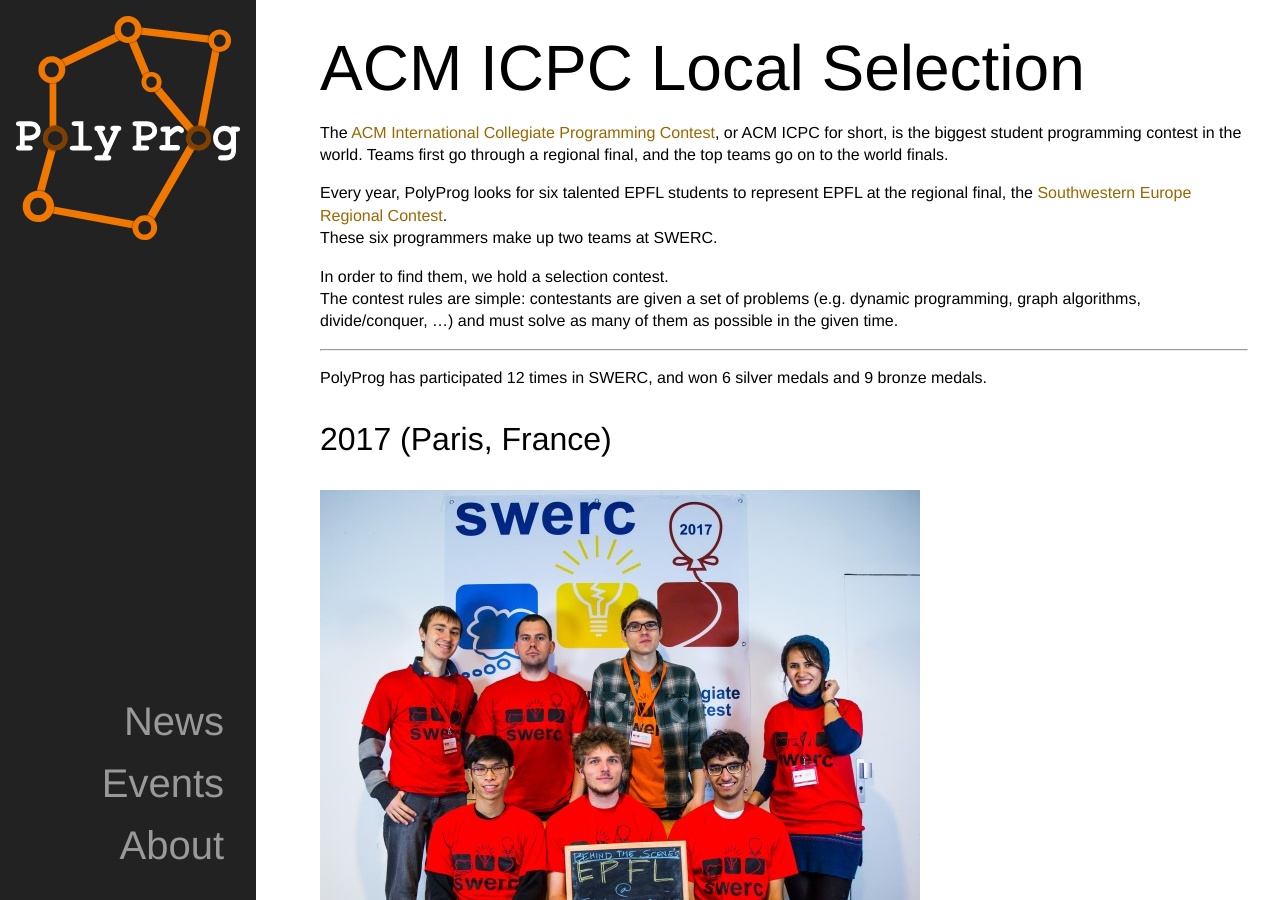
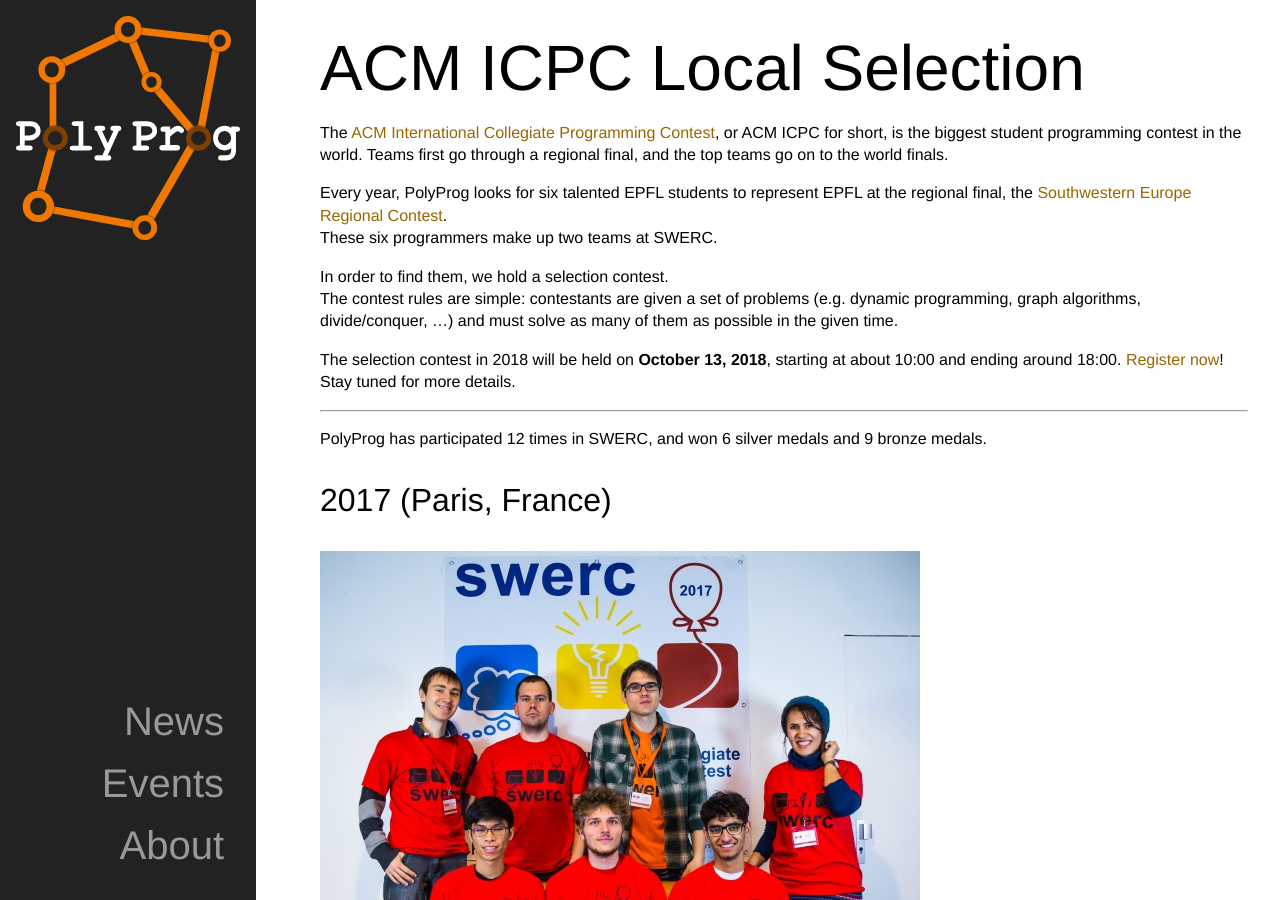
Before and after one commit to PolyProg/PolyProg.github.io, a Jekyll site: the page built from _events/swerc.md, in a window 1280 px wide and 900 px high. Built offline with Jekyll 4.4.1, drawn with Linux system fonts in a browser that asks for light colours.

Commit message:
Add swerc info

```diff
--- a/_events/swerc.md
+++ b/_events/swerc.md
@@ -22,6 +22,8 @@
 The contest rules are simple: contestants are given a set of problems (e.g. dynamic programming, graph algorithms, divide/conquer, ...)
 and must solve as many of them as possible in the given time.
 
+The selection contest in 2018 will be held on **October 13, 2018**, starting at about 10:00 and ending around 18:00. [Register now](https://go.epfl.ch/ssc2018)! Stay tuned for more details.
+
 ---
 
 PolyProg has participated 12 times in SWERC, and won 6 silver medals and 9 bronze medals.
```
